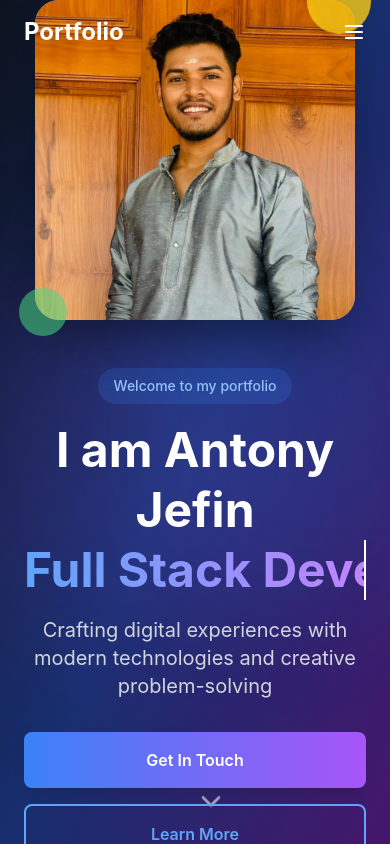
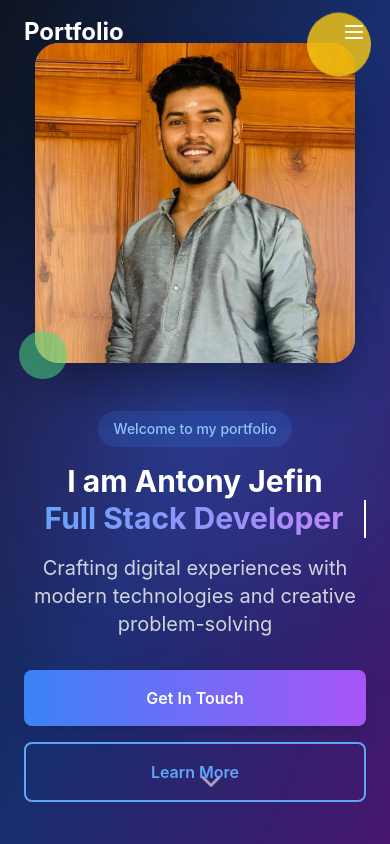
Before and after one commit to jeff-antony/MyPortfolio, a React (Vite) app: page / in a window 390 px wide. Shown: the top 844 px of the page. Built offline with nearby package versions, Linux system fonts and the light colour scheme.

Commit message:
changes applied

```diff
--- a/index.html
+++ b/index.html
@@ -4,7 +4,7 @@
     <meta charset="UTF-8" />
     <link rel="icon" type="image/svg+xml" href="/vite.svg" />
     <meta name="viewport" content="width=device-width, initial-scale=1.0" />
-    <title>Modern Portfolio Website</title>
+    <title>Antony Jefin</title>
   </head>
   <body>
     <div id="root"></div>
--- a/src/App.tsx
+++ b/src/App.tsx
@@ -26,7 +26,7 @@ function App() {
       <footer className="bg-gray-900 border-t border-gray-800 py-8">
         <div className="container mx-auto px-6 text-center">
           <p className="text-gray-400">
-            © 2024 Jeff Antony. Built with ❤️ using React & Tailwind CSS
+            © 2024 antonyjefin. All rights reserved.
           </p>
         </div>
       </footer>
--- a/src/components/Hero.tsx
+++ b/src/components/Hero.tsx
@@ -28,12 +28,12 @@ const Hero = () => {
                {/* <h2 className="text-3xl lg:text-4xl font-semibold text-white mb-2">
              <span className="typing-effect">I am Antony Jefin</span>
            </h2> */}
-              <h1 className="text-5xl lg:text-7xl font-bold text-white mb-4 leading-tight">
-                <span className="">I am Antony Jefin</span>
-                <span className="typing-effect block text-transparent bg-gradient-to-r from-blue-400 to-purple-400 bg-clip-text">
-                  Full Stack Developer
-                </span>
-              </h1>
+              <h1 className="text-3xl sm:text-4xl md:text-5xl lg:text-7xl font-bold text-white mb-4 leading-tight">
+  <span>I am Antony Jefin</span>
+  <span className="typing-effect block text-transparent bg-gradient-to-r from-blue-400 to-purple-400 bg-clip-text">
+    Full Stack Developer
+  </span>
+</h1>
               <p className="text-xl text-gray-300 mb-8 max-w-lg">
                 Crafting digital experiences with modern technologies and creative problem-solving
               </p>
```
